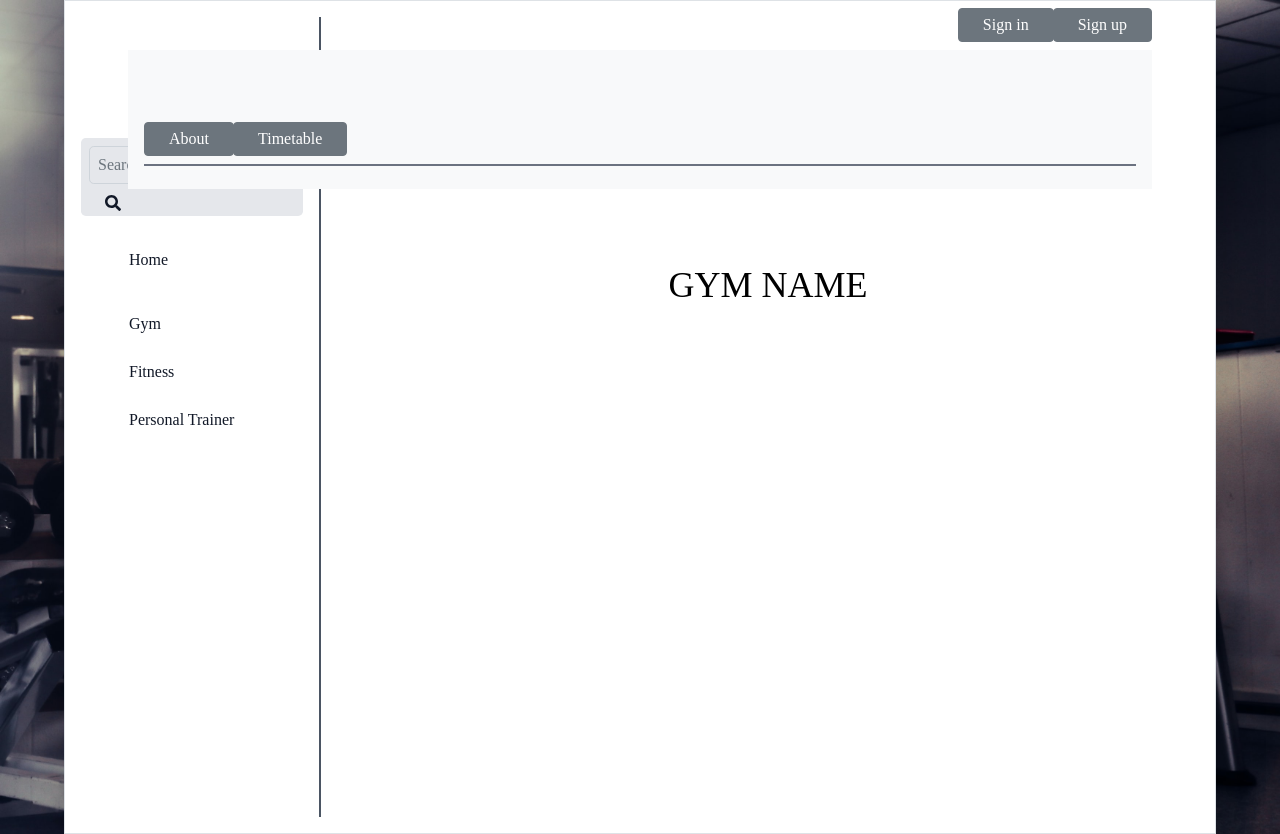
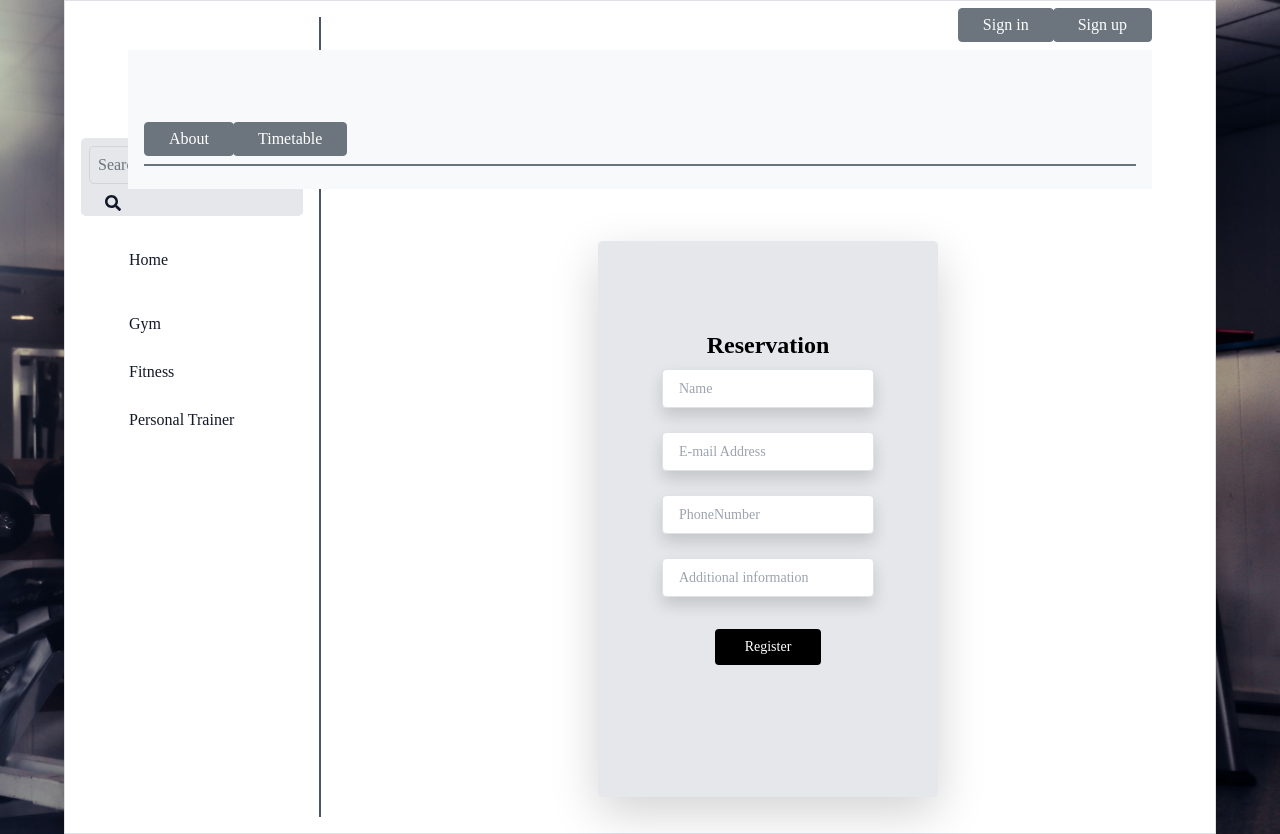
Before and after one commit to dominikajarek/gymer-front-end, a React (Create React App) app: page /reservation in a window 1280 px wide. Built offline with nearby package versions, Linux system fonts and the light colour scheme; the HTML template or start-up script is replaced by a standard one.

Commit message:
Add draft reservation form

```diff
--- a/src/components/GuestReservation.js
+++ b/src/components/GuestReservation.js
@@ -1,18 +1,61 @@
 import React from 'react';
+
+import {Link} from "react-router-dom";
 
 function GuestReservation() {
 
     return (
         <div className='mt-56 w-full h-100 grid justify-items-stretch'>
-            <h1 className='text-4xl mt-4 h-10 justify-self-center'>
-                GYM NAME
-            </h1>
-            <form>
-
-            </form>
+            <div className='justify-self-center'>
+                <section className="bg-gray-200 rounded-lg py-5 mx-auto shadow-lg">
+                    <form id="register" className=" flex-auto text-sm mt-0 m-8 xs:p-4 sm:p-4 md:p-8 lg:p-8" method="POST"
+                          action="/reservation">
+                        <h3 className="flex justify-center m-2 font-bold text-2xl">Reservation</h3>
+                        <div className="relative border rounded mb-4 shadow appearance-none label-floating">
+                            <input className="w-full py-2 px-3 text-black leading-normal rounded" id="name"
+                                   name="name" type="text" placeholder="Name" />
+                                <label
+                                    className="absolute block text-black top-0 left-0 w-full px-3 py-2 leading-normal"
+                                    htmlFor="name">
+                                </label>
+                        </div>
+                        <div className="relative border rounded mb-4 shadow appearance-none label-floating">
+                            <input className="w-full py-2 px-3 text-black leading-normal rounded" id="email"
+                                   name="email" type="email" placeholder="E-mail Address" />
+                                <label
+                                    className="absolute block text-black top-0 left-0 w-full px-3 py-2 leading-normal"
+                                    htmlFor="email">
+                                </label>
+                        </div>
+                        <div className="relative border rounded mb-4 shadow appearance-none label-floating">
+                            <input className="w-full py-2 px-3 text-black leading-normal rounded" id="phoneNumber"
+                                   name="phoneNumber" type="tel" placeholder="PhoneNumber" />
+                                <label
+                                    className="absolute block text-black top-0 left-0 w-full px-3 py-2 leading-normal"
+                                    htmlFor="phoneNumber">
+                                </label>
+                        </div>
+                        <div className="relative border rounded mb-4 shadow appearance-none label-floating">
+                            <input className="w-full py-2 px-3 text-black leading-normal rounded"
+                                   id="additionalInfo" name="additionalInfo" type="text"
+                                   placeholder="Additional information" />
+                                <label
+                                    className="absolute block text-black top-0 left-0 w-full px-3 py-2 leading-normal"
+                                    htmlFor="additionalInfo">
+                                </label>
+                        </div>
+                        <div className="flex flex-wrap py-2 items-center justify-evenly">
+                            <div className="sm:w-full md:w-1/2 lg:w-1/2 xl:w-1/2 h-12 text-center align-baseline">
+                                <input
+                                    className="bg-black hover:bg-white hover:text-black text-white w-full py-2 px-4 rounded"
+                                    type="submit" value="Register"/>
+                            </div>
+                        </div>
+                    </form>
+                </section>
+            </div>
         </div>
     );
-
 }
 
 export default GuestReservation;
```
